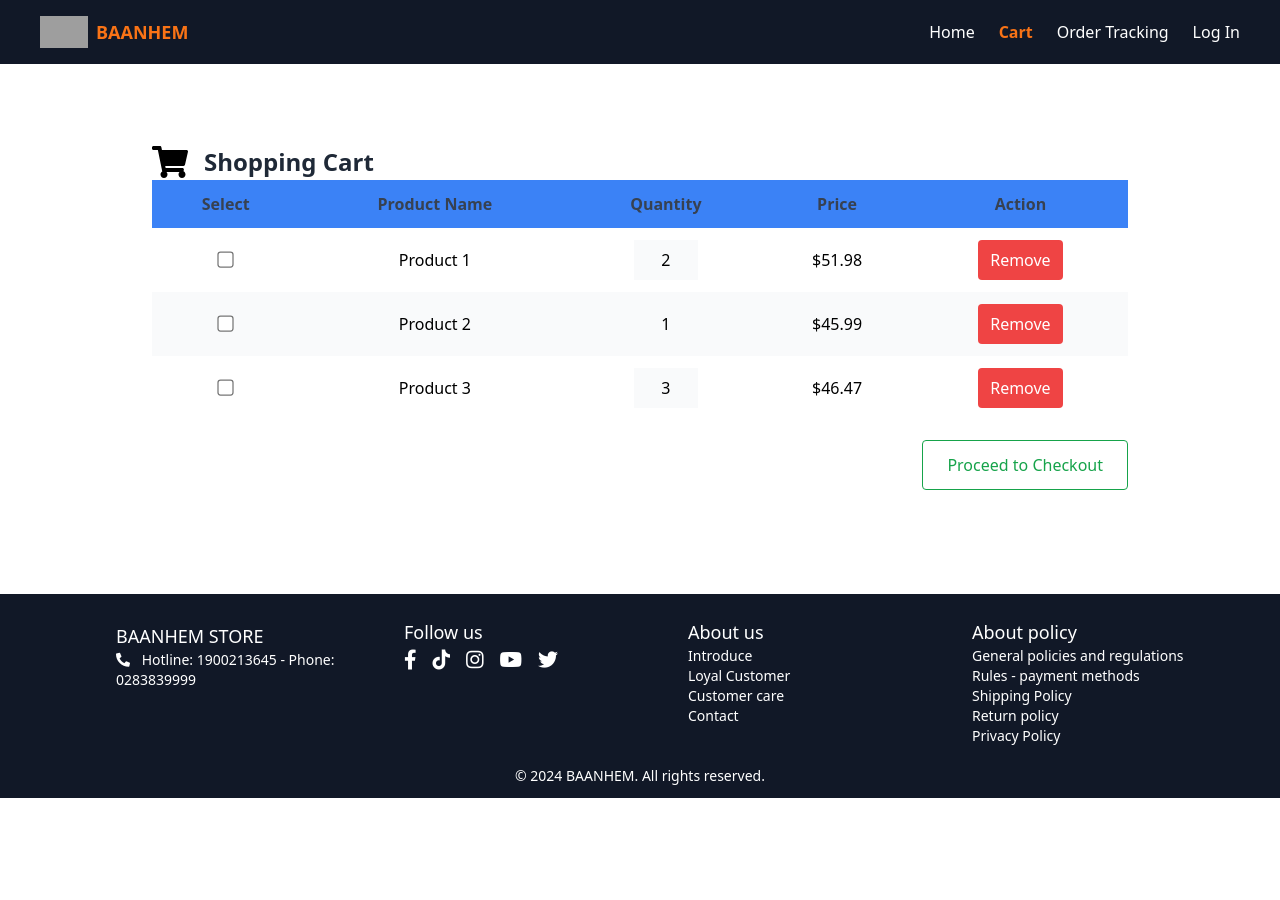
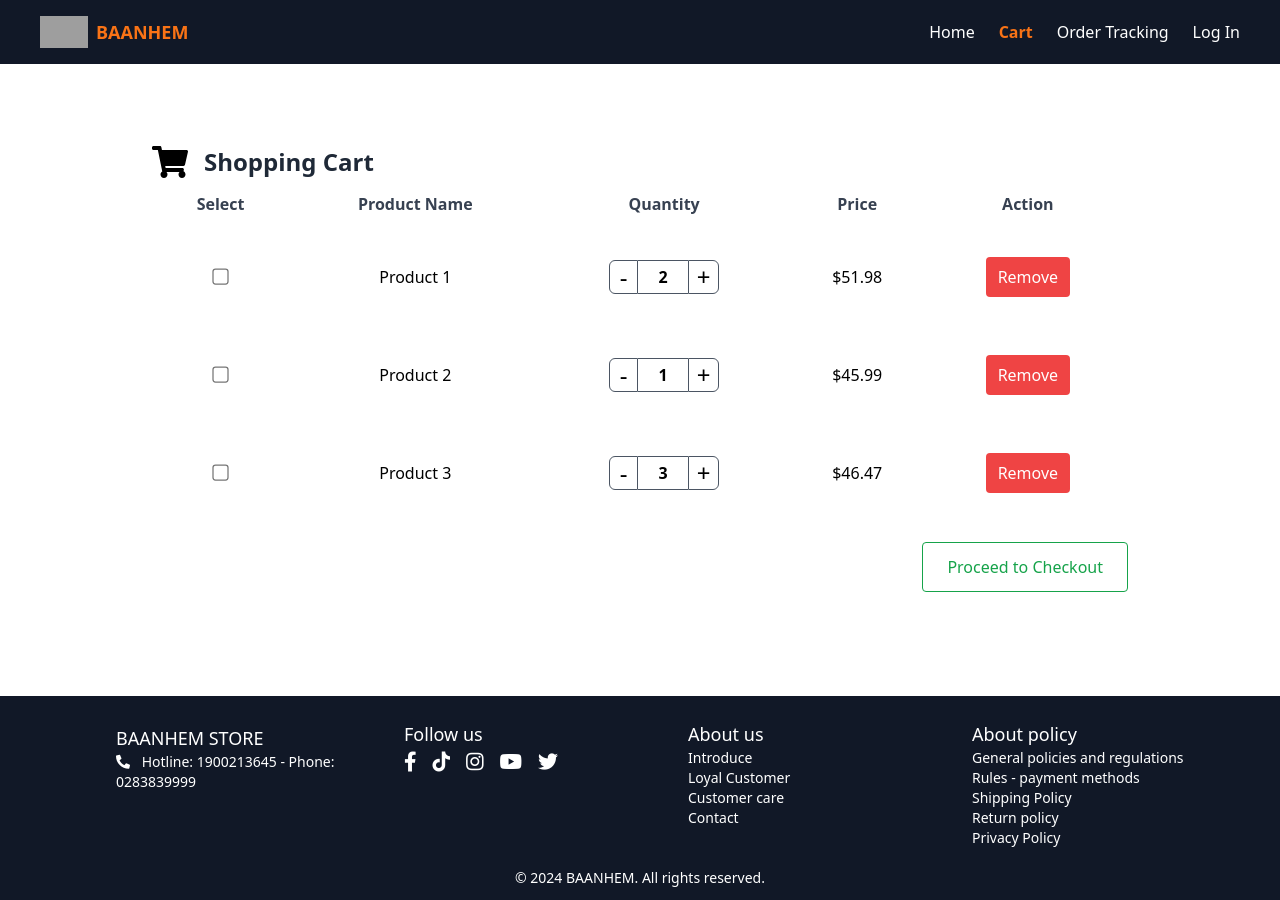
Before and after one commit to giahao1411/shopping-website, a React (Vite) app in the folder front-end/: page /cart in a window 1280 px wide. Before the commit the page ends 840 px from the top, so only its background shows below. Built offline with nearby package versions, Linux system fonts and the light colour scheme; grey boxes are pictures that could not be loaded.

Commit message:
cart fix

```diff
--- a/front-end/src/components/Home/Main/Cart.jsx
+++ b/front-end/src/components/Home/Main/Cart.jsx
@@ -3,7 +3,7 @@ import axios from "axios";
 import { SESSION } from "../../../libs/constant";
 import { Link } from "react-router-dom";
 import { FaShoppingCart } from "react-icons/fa";
-import { formatMoney } from "../../../libs/utilities";
+import { formatMoney, formatNumber } from "../../../libs/utilities";
 
 const Cart = () => {
     const [cartItems, setCartItems] = useState([
@@ -57,6 +57,18 @@ const Cart = () => {
         // fetchCartItems();
     }, []);
 
+    const incrementQuantity = () => {
+        // if (quantity < product.quantity) {
+        //     setQuantity((prevQuantity) => prevQuantity + 1);
+        // }
+    };
+
+    const decrementQuantity = () => {
+        // if (quantity > 1) {
+        //     setQuantity((prevQuantity) => prevQuantity - 1);
+        // }
+    };
+
     const totalPricePerItem = (quantity, price) => {
         return quantity * price;
     };
@@ -97,7 +109,7 @@ const Cart = () => {
                 ) : (
                     <table className="w-full border-none mb-5">
                         <thead>
-                            <tr className="bg-blue-500 text-gray-700">
+                            <tr className="text-gray-700">
                                 <th className="py-3 px-4 text-center border-none">
                                     Select
                                 </th>
@@ -117,10 +129,7 @@ const Cart = () => {
                         </thead>
                         <tbody>
                             {cartItems.map((item, index) => (
-                                <tr
-                                    key={item._id || index}
-                                    className="odd:bg-white even:bg-gray-50"
-                                >
+                                <tr key={item._id || index}>
                                     <td className="py-3 px-4 text-center border-none">
                                         <input
                                             type="checkbox"
@@ -130,16 +139,24 @@ const Cart = () => {
                                     <td className="py-3 px-4 text-center border-none">
                                         {item.name}
                                     </td>
-                                    <td className="py-3 px-4 text-center border-none">
-                                        <input
-                                            type="number"
-                                            value={item.quantity}
-                                            min="1"
-                                            onChange={(e) => {
-                                                // Handle quantity change logic
-                                            }}
-                                            className="w-16 p-2 bg-gray-50 text-center focus:outline-none"
-                                        />
+                                    <td className="py-3 px-4 border-none">
+                                        <div className="flex items-center justify-center py-5">
+                                            <button
+                                                className="text-black text-2xl disabled:bg-gray-400 border border-gray-600 px-[10px] rounded-l-md"
+                                                onClick={decrementQuantity}
+                                            >
+                                                -
+                                            </button>
+                                            <span className="text-1xl font-semibold border-t border-b border-gray-600 px-5 py-1">
+                                                {formatNumber(item.quantity)}
+                                            </span>
+                                            <button
+                                                className="text-black text-2xl disabled:bg-gray-400 border border-gray-600 px-2 rounded-r-md"
+                                                onClick={incrementQuantity}
+                                            >
+                                                +
+                                            </button>
+                                        </div>
                                     </td>
                                     <td className="py-3 px-4 text-center border-none">
                                         {formatMoney(
```
